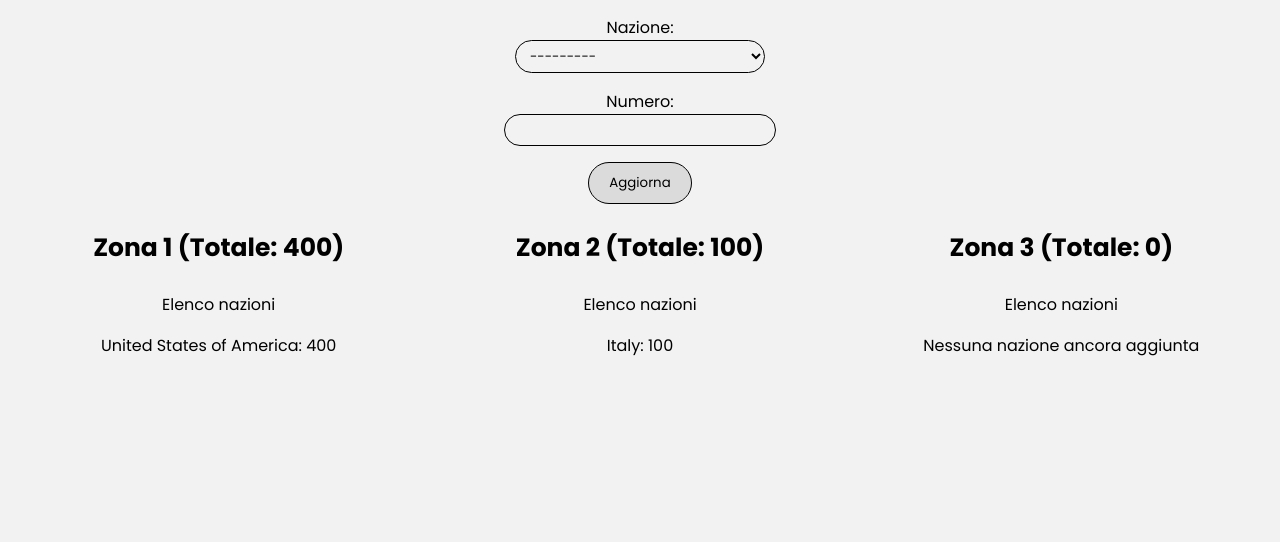
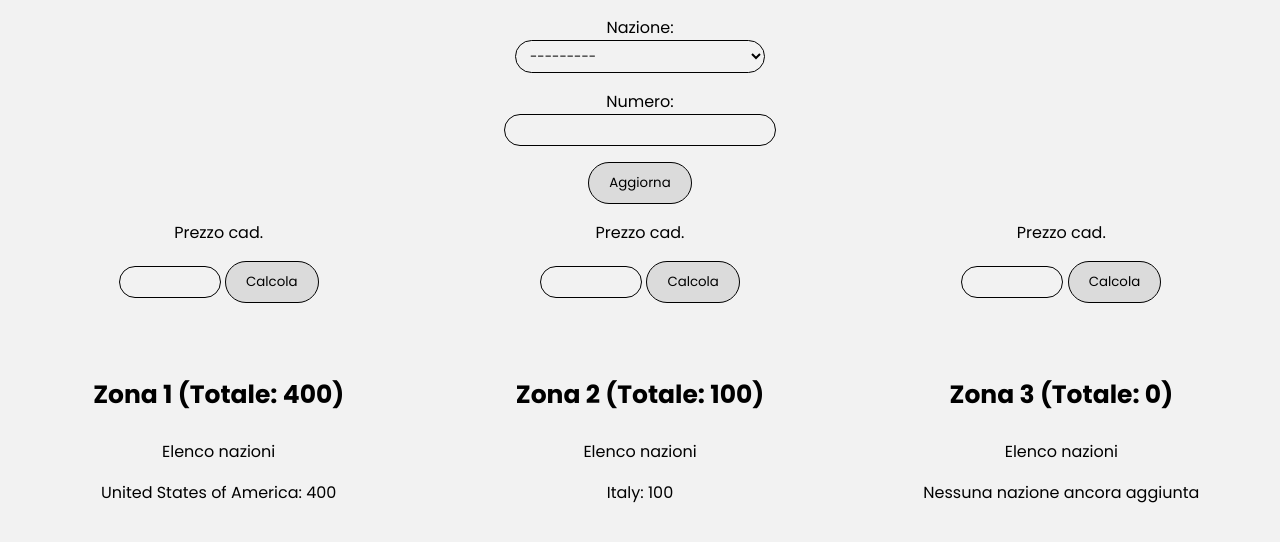
Before and after one commit to AndreaGallini/fp-zooning, a Django app: page / in a window 1280 px wide. Shown: the part 198-740 px from the top of the page. Run offline with Django 5.2, Linux system fonts and the light colour scheme; data comes from the database, SQL or seed files in the repository.

Commit message:
Update homepage.html with calcolator for value

```diff
--- a/core/templates/core/homepage.html
+++ b/core/templates/core/homepage.html
@@ -34,6 +34,7 @@
         display: flex;
         justify-content: space-around;
         text-align: center;
+        flex-wrap: nowrap;
     }
 
     p {
@@ -53,6 +54,13 @@
 
     p input {
         width: 250px;
+        border-radius: 30px;
+        padding: 5px 10px;
+        border: 1px solid black;
+    }
+
+    input {
+        width: 80px;
         border-radius: 30px;
         padding: 5px 10px;
         border: 1px solid black;
@@ -105,6 +113,10 @@
     ul {
         padding: 0;
     }
+
+    .result {
+        text-align: left !important;
+    }
 </style>
 
 <body>
@@ -124,7 +136,17 @@
         </form>
         <div class="container_zone">
             <div>
+                <p>Prezzo cad.</p>
+                <input type="number" id="costozona1">
+                <button class="btn" id="calcolozona1">Calcola</button>
+                <div class="result">
+                    <p id="result1"></p>
+                    <p id="result1iva"></p>
+                    <p id="result1ivato"></p>
+                </div>
+
                 <h3>Zona 1 (Totale: {{ group_1_total }})</h3>
+                <span id="group1Total" style="display: none;">{{ group_1_total }}</span>
                 <p>Elenco nazioni</p>
                 <ul>
 
@@ -135,8 +157,18 @@
                     {% endfor %}
                 </ul>
             </div>
+
             <div>
+                <p>Prezzo cad.</p>
+                <input type="number" id="costozona2">
+                <button class="btn" id="calcolozona2">Calcola</button>
+                <div class="resul2">
+                    <p id="result2"></p>
+                    <p id="result2iva"></p>
+                    <p id="result2ivato"></p>
+                </div>
                 <h3>Zona 2 (Totale: {{ group_2_total }})</h3>
+                <span id="group2Total" style="display: none;">{{ group_2_total }}</span>
                 <p>Elenco nazioni</p>
                 <ul>
                     {% for item in group_2_data %}
@@ -146,8 +178,18 @@
                     {% endfor %}
                 </ul>
             </div>
+
             <div>
+                <p>Prezzo cad.</p>
+                <input type="number" id="costozona3">
+                <button class="btn" id="calcolozona3">Calcola</button>
+                <div class="resul3">
+                    <p id="result3"></p>
+                    <p id="result3iva"></p>
+                    <p id="result3ivato"></p>
+                </div>
                 <h3>Zona 3 (Totale: {{ group_3_total }})</h3>
+                <span id="group3Total" style="display: none;">{{ group_3_total }}</span>
                 <p>Elenco nazioni</p>
                 <ul>
                     {% for item in group_3_data %}
@@ -157,8 +199,94 @@
                     {% endfor %}
                 </ul>
             </div>
-        </div>
-    </div>
+
+
 </body>
+<script>
+    document.getElementById('calcolozona1').addEventListener('click', function () {
+        // Ottieni il valore del campo costo e sostituisci la virgola con un punto
+        let costo = parseFloat(document.getElementById('costozona1').value.replace(',', '.'));
+
+        // Ottieni il valore di group1Total come numero (decimale)
+        var group1Total = parseFloat(document.getElementById('group1Total').textContent);
+
+        // Calcola il totale
+        let totale = group1Total * costo;
+
+        // Trova l'elemento in cui mostrare il risultato
+        let resultzona1 = document.getElementById('result1');
+        let resultzona1iva = document.getElementById('result1iva');
+        let resultzona1ivato = document.getElementById('result1ivato');
+
+        let percentuale = 22 / 100;
+        let iva = totale * percentuale;
+        let totaleivato = totale + iva
+        // Debugging: stampa i valori nella console
+        console.log("Costo:", costo);
+        console.log("Group 1 Total:", group1Total);
+        console.log("Totale:", totale);
+
+        // Mostra il risultato nel campo di output
+        resultzona1.innerText = totale.toFixed(2) + '€ Es. Iva';
+        result1iva.innerText = iva.toFixed(2) + '€ di Iva';
+        resultzona1ivato.innerText = totaleivato.toFixed(2) + '€ Iva compresa';
+    });
+    document.getElementById('calcolozona2').addEventListener('click', function () {
+        // Ottieni il valore del campo costo e sostituisci la virgola con un punto
+        let costo = parseFloat(document.getElementById('costozona2').value.replace(',', '.'));
+
+        // Ottieni il valore di group1Total come numero (decimale)
+        var group2Total = parseFloat(document.getElementById('group2Total').textContent);
+
+        // Calcola il totale
+        let totale = group2Total * costo;
+
+        // Trova l'elemento in cui mostrare il risultato
+        let resultzona1 = document.getElementById('result2');
+        let resultzona1iva = document.getElementById('result2iva');
+        let resultzona1ivato = document.getElementById('result2ivato');
+
+        let percentuale = 22 / 100;
+        let iva = totale * percentuale;
+        let totaleivato = totale + iva
+        // Debugging: stampa i valori nella console
+        console.log("Costo:", costo);
+        console.log("Group 2 Total:", group2Total);
+        console.log("Totale:", totale);
+
+        // Mostra il risultato nel campo di output
+        resultzona1.innerText = totale.toFixed(2) + '€ Es. Iva';
+        resultzona1iva.innerText = iva.toFixed(2) + '€ di Iva';
+        resultzona1ivato.innerText = totaleivato.toFixed(2) + '€ Iva compresa';
+    });
+    document.getElementById('calcolozona3').addEventListener('click', function () {
+        // Ottieni il valore del campo costo e sostituisci la virgola con un punto
+        let costo = parseFloat(document.getElementById('costozona3').value.replace(',', '.'));
+
+        // Ottieni il valore di group1Total come numero (decimale)
+        var group1Total = parseFloat(document.getElementById('group3Total').textContent);
+
+        // Calcola il totale
+        let totale = group1Total * costo;
+
+        // Trova l'elemento in cui mostrare il risultato
+        let resultzona1 = document.getElementById('result3');
+        let resultzona1iva = document.getElementById('result3iva');
+        let resultzona1ivato = document.getElementById('result3ivato');
+
+        let percentuale = 22 / 100;
+        let iva = totale * percentuale;
+        let totaleivato = totale + iva
+        // Debugging: stampa i valori nella console
+        console.log("Costo:", costo);
+        console.log("Group 1 Total:", group1Total);
+        console.log("Totale:", totale);
+
+        // Mostra il risultato nel campo di output
+        resultzona1.innerText = totale.toFixed(2) + '€ Es. Iva';
+        resultzona1iva.innerText = iva.toFixed(2) + '€ di Iva';
+        resultzona1ivato.innerText = totaleivato.toFixed(2) + '€ Iva compresa';
+    });
+</script>
 
 </html>
```
